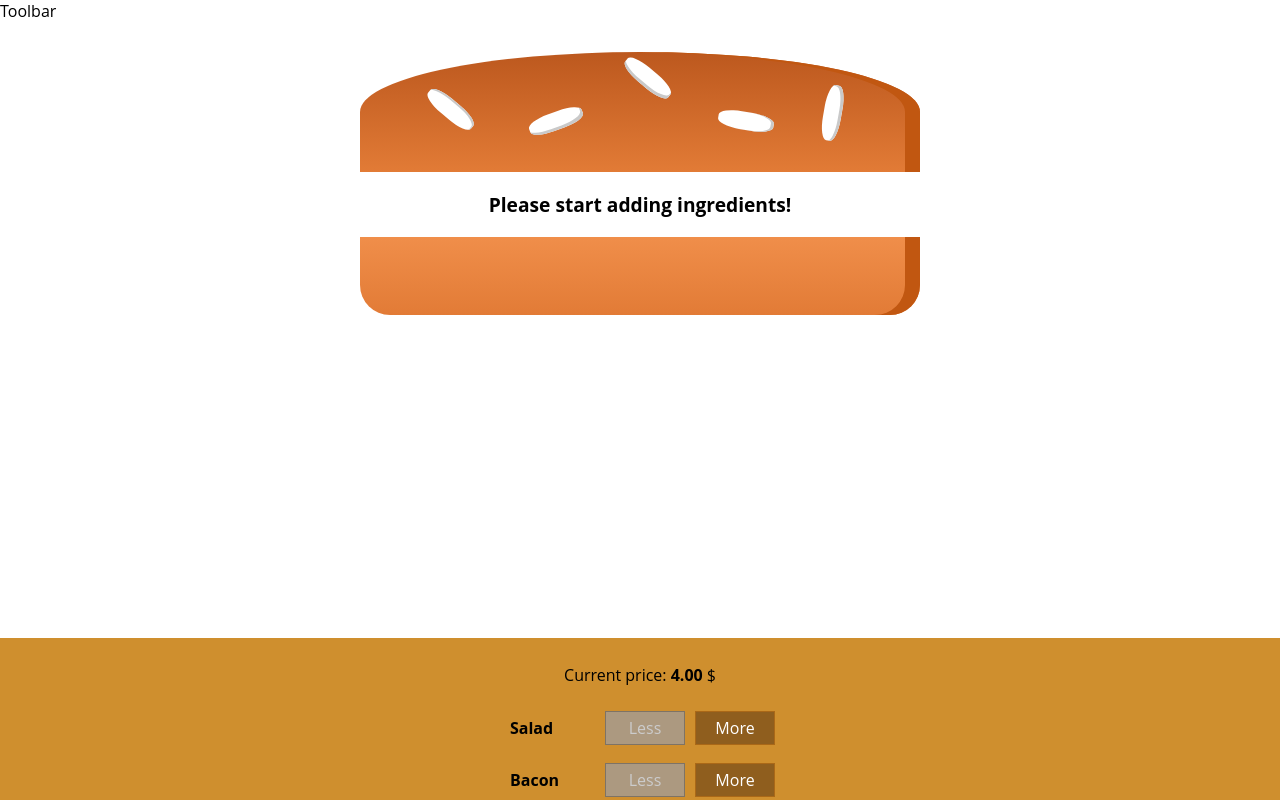
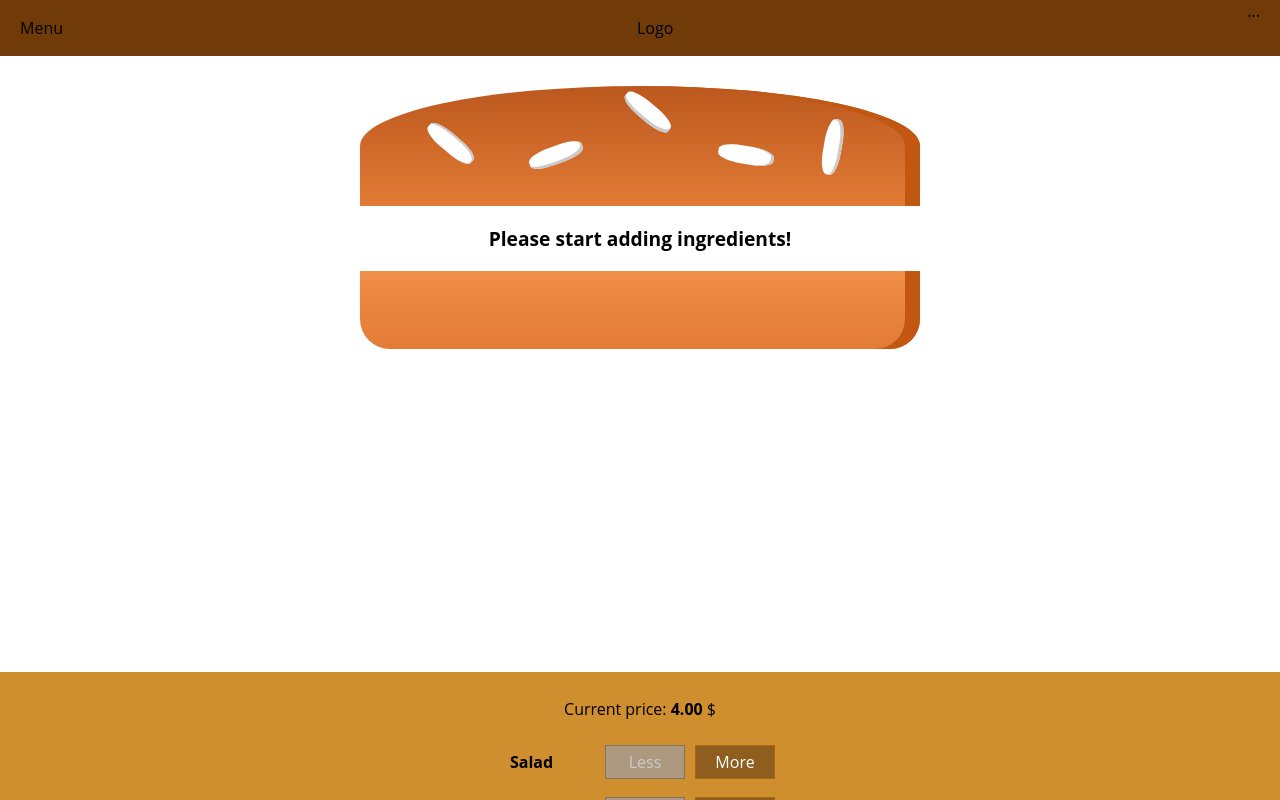
Before and after one commit to Dominik-Zajac/React..-..Burger-App, a React app: page / in a window 1280 px wide. Shown: the top 800 px of the page. Built offline with nearby package versions, Linux system fonts and the light colour scheme.

Commit message:
Create Toolbar component

```diff
--- a/src/components/OrderSummary/OrderSummary.js
+++ b/src/components/Burger/OrderSummary/OrderSummary.js
@@ -1,8 +1,8 @@
 import React from 'react';
 
 /* Components */
-import Aux from '../../hoc/Aux';
-import Button from '../UI/Button/Button';
+import Aux from '../../../hoc/Aux';
+import Button from '../../UI/Button/Button';
 
 const orderSummary = (props) => {
     const ingredientSummary = Object.keys(props.ingredients)
--- a/src/components/Layout/Layout.css
+++ b/src/components/Layout/Layout.css
@@ -1,3 +1,3 @@
 .Content {
-    margin-top: 16px;
+    margin-top: 72px;
 }
--- a/src/components/Layout/Layout.js
+++ b/src/components/Layout/Layout.js
@@ -2,13 +2,14 @@
 
 /*Components */
 import Aux from '../../hoc/Aux';
+import Toolbar from '../Navigation/Toolbar/Toolbar';
 
 /* Styles */
 import classes from './Layout.css';
 
 const layout = (props) => (
     <Aux>
-        <div >Toolbar</div>
+        <Toolbar />
         <main className={classes.Content}>
             {props.children}
         </main>
--- /dev/null
+++ b/src/components/Navigation/Toolbar/Toolbar.css
@@ -0,0 +1,18 @@
+.Toolbar {
+    display: flex;
+    align-items: center;
+    justify-content: space-between;
+    position: fixed;
+    top: 0;
+    left: 0;
+    z-index: 90;
+    width: 100%;
+    height: 56px;
+    padding: 0 20px;
+    box-sizing: border-box;
+    background-color: #703B09;
+}
+
+.Toolbar nav {
+    height: 100%;
+}
--- /dev/null
+++ b/src/components/Navigation/Toolbar/Toolbar.js
@@ -0,0 +1,16 @@
+import React from 'react';
+
+/* Styles */
+import classes from './Toolbar.css';
+
+const toolbar = (props) => (
+    <header className={classes.Toolbar}>
+        <div>Menu</div>
+        <div>Logo</div>
+        <nav>
+            ...
+        </nav>
+    </header>
+);
+
+export default toolbar;
--- a/src/containers/BurgerBuilder/BurgerBuilder.js
+++ b/src/containers/BurgerBuilder/BurgerBuilder.js
@@ -5,7 +5,7 @@
 import Burger from '../../components/Burger/Burger';
 import BuilControls from '../../components/Burger/BuildControls/BuildControls';
 import Modal from '../../components/UI/Modal/Modal';
-import OrderSummary from '../../components/OrderSummary/OrderSummary';
+import OrderSummary from '../../components/Burger/OrderSummary/OrderSummary';
 
 const INGREDIENT_PRICES = {
     salad: 0.4,
```
